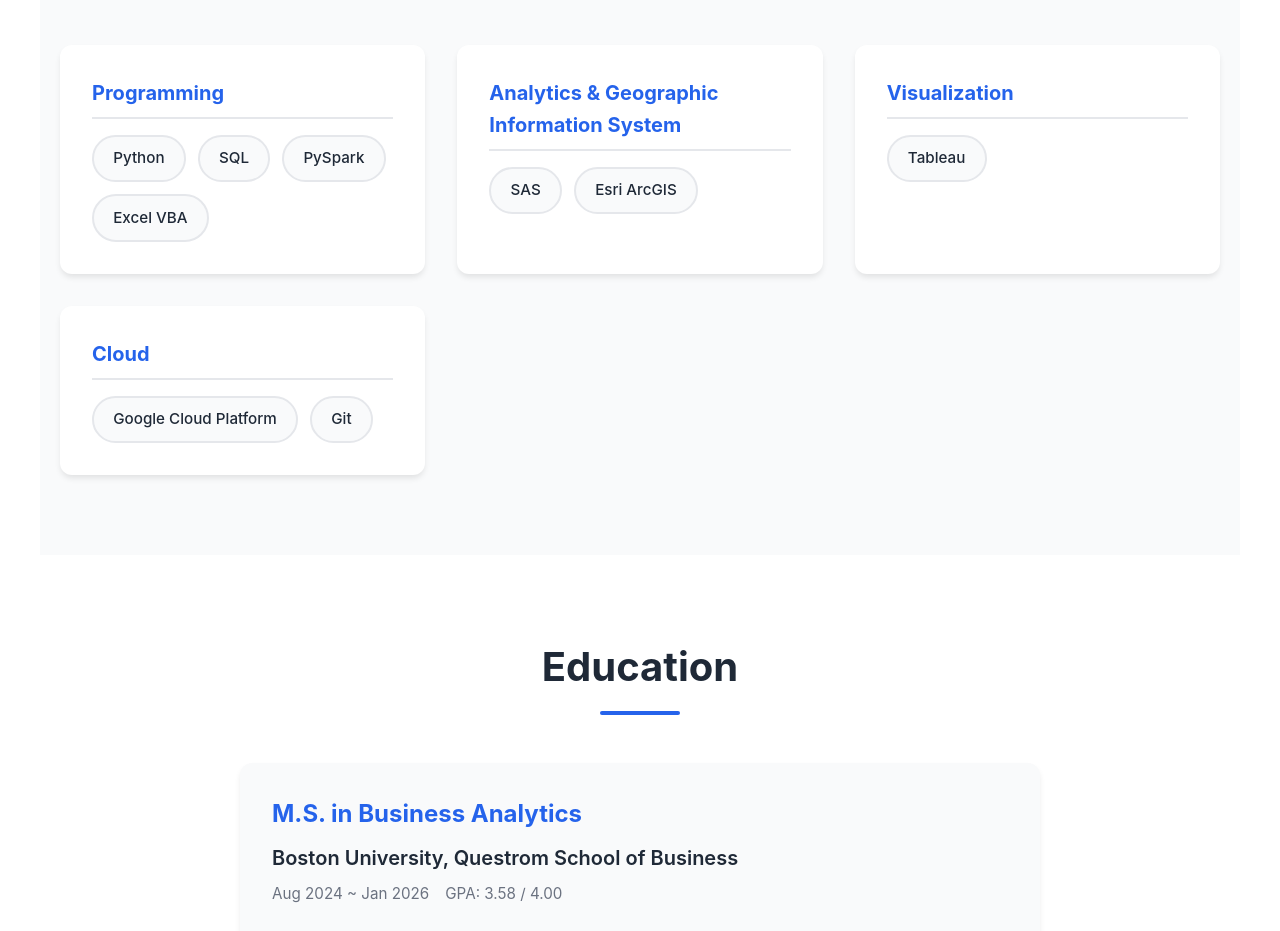
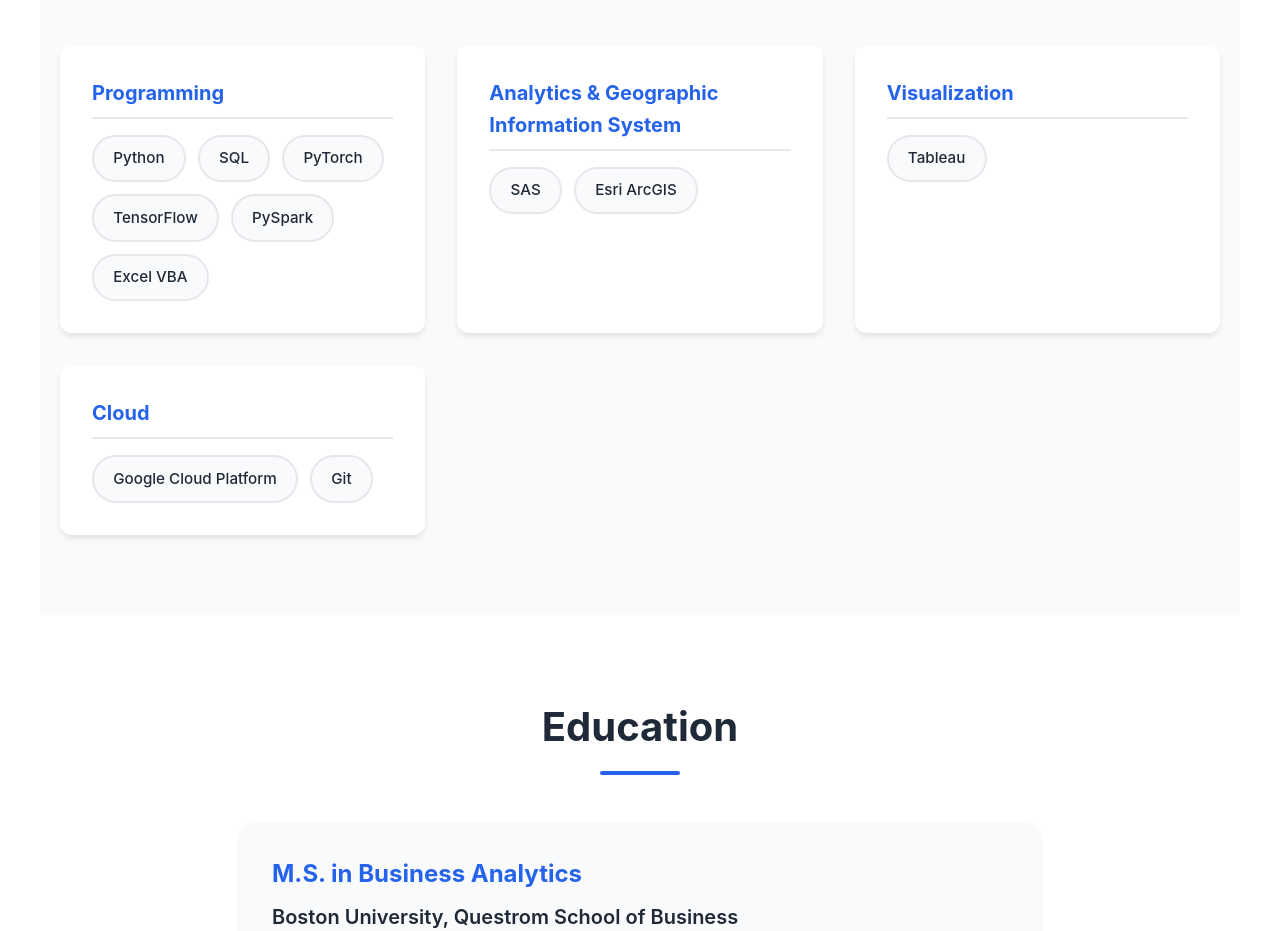
Before and after one commit to jhuangbp/portfolio_website, a React (Vite) app: page / in a window 1280 px wide. Shown: the part 4920-5851 px from the top of the page. Built offline with nearby package versions, Linux system fonts and the light colour scheme.

Commit message:
Update Skills.jsx

```diff
--- a/src/components/Skills.jsx
+++ b/src/components/Skills.jsx
@@ -5,7 +5,7 @@
   const skillCategories = [
     {
       category: 'Programming',
-      skills: ['Python', 'SQL', 'PySpark', 'Excel VBA']
+      skills: ['Python', 'SQL', 'PyTorch', 'TensorFlow', 'PySpark', 'Excel VBA']
     },
     {
       category: 'Analytics & Geographic Information System',
```
